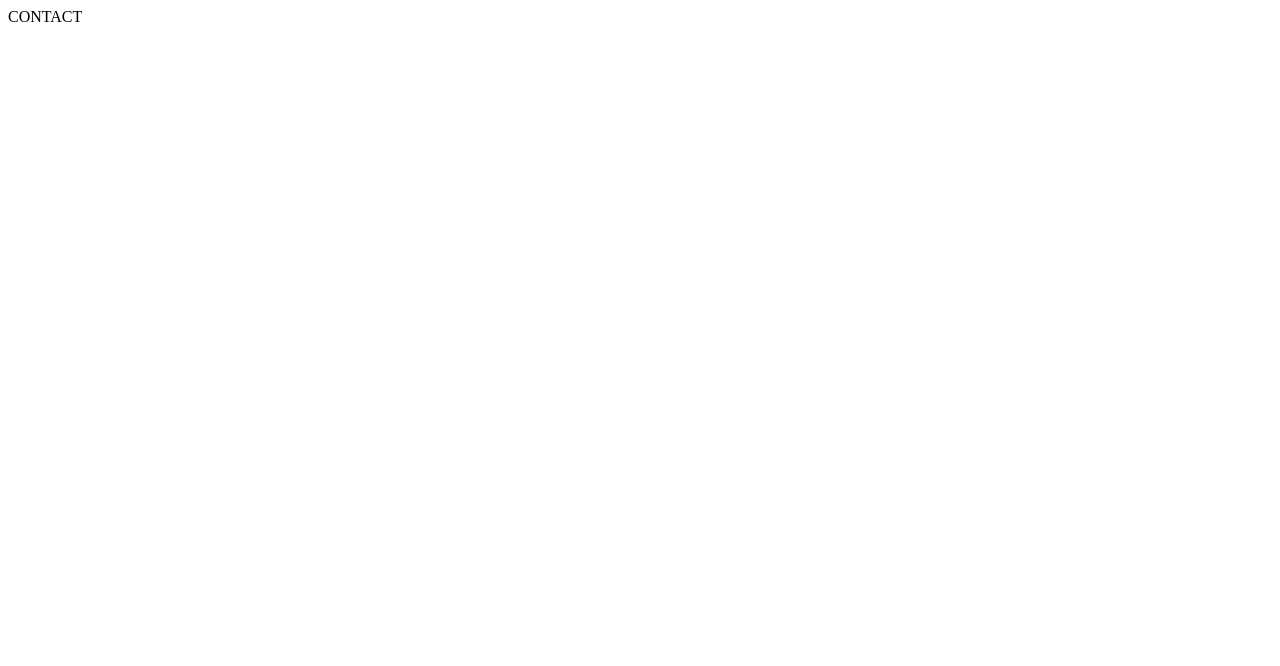
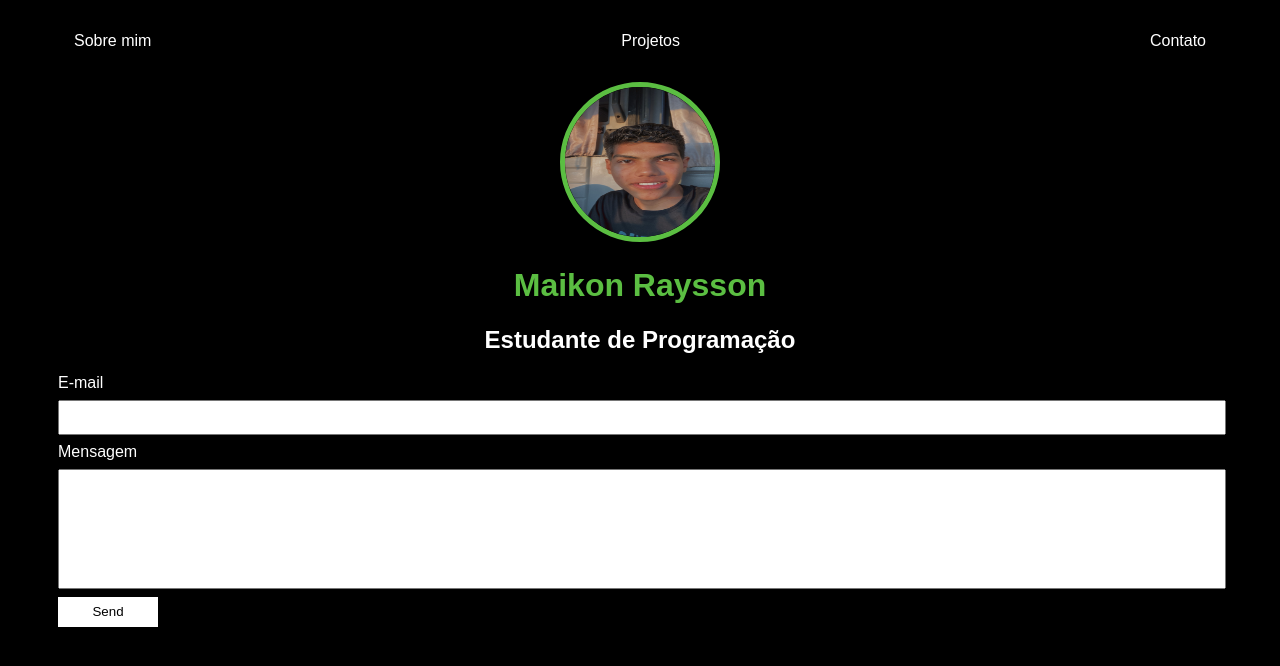
Before and after one commit to MaikonRaysson-coder/Site-de-Apresenta-o-Pessoal, a plain HTML site: page Site de Apresentação Pessoal/Contact.html in a window 1280 px wide. Drawn offline with Linux system fonts and the light colour scheme.

Commit message:
Add files via upload

```diff
--- a/Site de Apresentação Pessoal/Contact.html
+++ b/Site de Apresentação Pessoal/Contact.html
@@ -1 +1,42 @@
-CONTACT
+<!DOCTYPE html>
+<html lang="pt">
+<head>
+    <meta charset="UTF-8">
+    <meta name="viewport" content="width=device-width, initial-scale=1.0">
+    <title>Contato</title>
+    <link rel="stylesheet" href="index.css">
+</head>
+<body>
+    <div class="container">
+        <nav>
+            <ul>
+                <li>
+                    <a href="index.html">Sobre mim</a>
+                </li>
+                <li>
+                    <a href="Projetc.html">Projetos</a>
+                </li>
+                <li>
+                    <a href="Contact.html">Contato</a>
+                </li>
+            </ul>
+        </nav>
+
+        <header class="center">
+            <div>
+                <img src="./Imag/Maikon.png"></img>
+            </div>
+            <h1>Maikon Raysson</h1>
+            <h2>Estudante de Programação</h2>
+        </header>
+        <form class="contact-form" action="//formsubmit.co/maikonrayssonfernandes@gmail.com" method="POST">
+            <label for="email">E-mail</label>
+            <input type="email" name="email" id="email" required>
+            <label for="message">Mensagem</label>
+            <input type="text" name="message" id="message" required>
+            <button type="submit">Send</button>
+       </form>
+    </div>
+
+</body>
+</html>
--- a/Site de Apresentação Pessoal/index.css
+++ b/Site de Apresentação Pessoal/index.css
@@ -58,3 +58,20 @@ footer p {
 nav a:hover {
     color: #5bbe42;
 }
+
+.contact-form input {
+    width: 100%;
+    padding: 8px 0px;
+    margin: 8px 0px;
+}
+
+.contact-form input[type=text] {
+    height: 100px;
+}
+
+button {
+    background-color: white;
+    border: none;
+    width: 100px;
+    height: 30px;
+}
```
